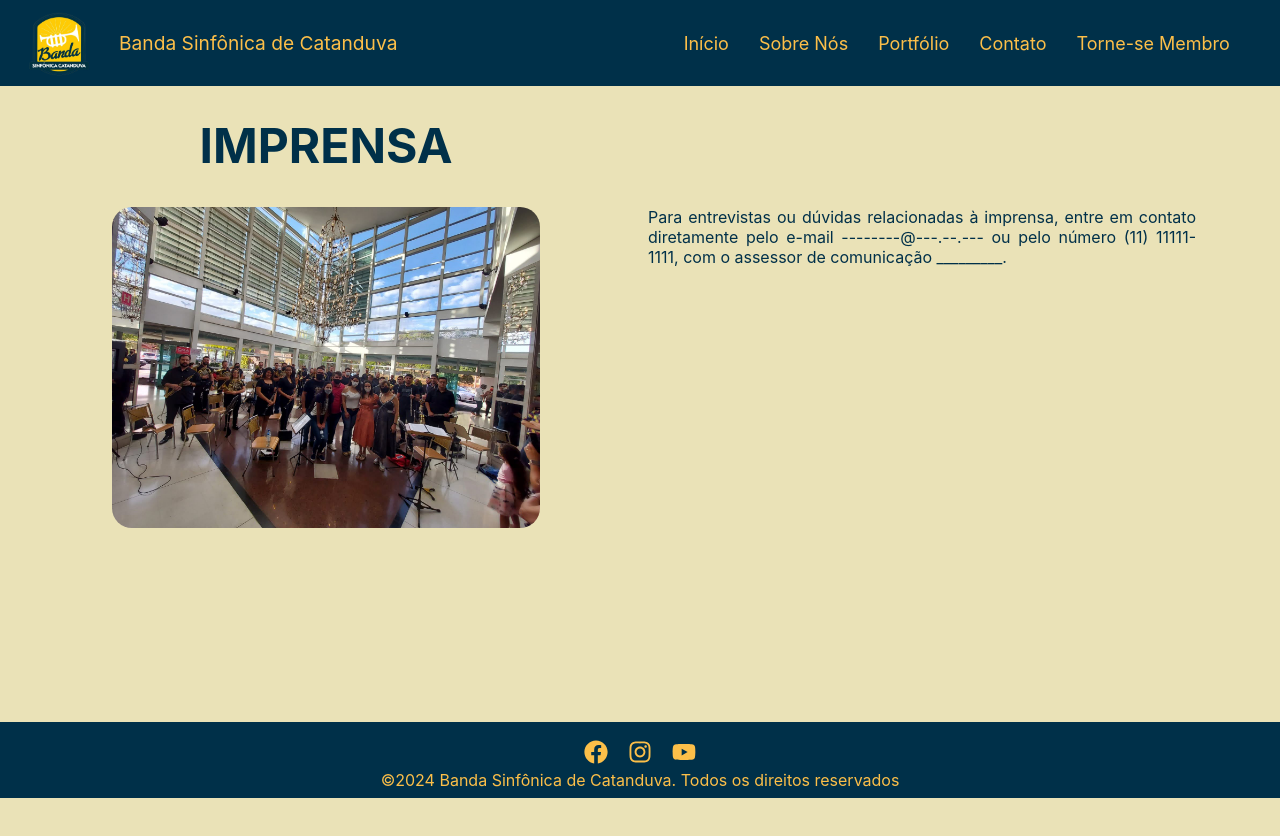
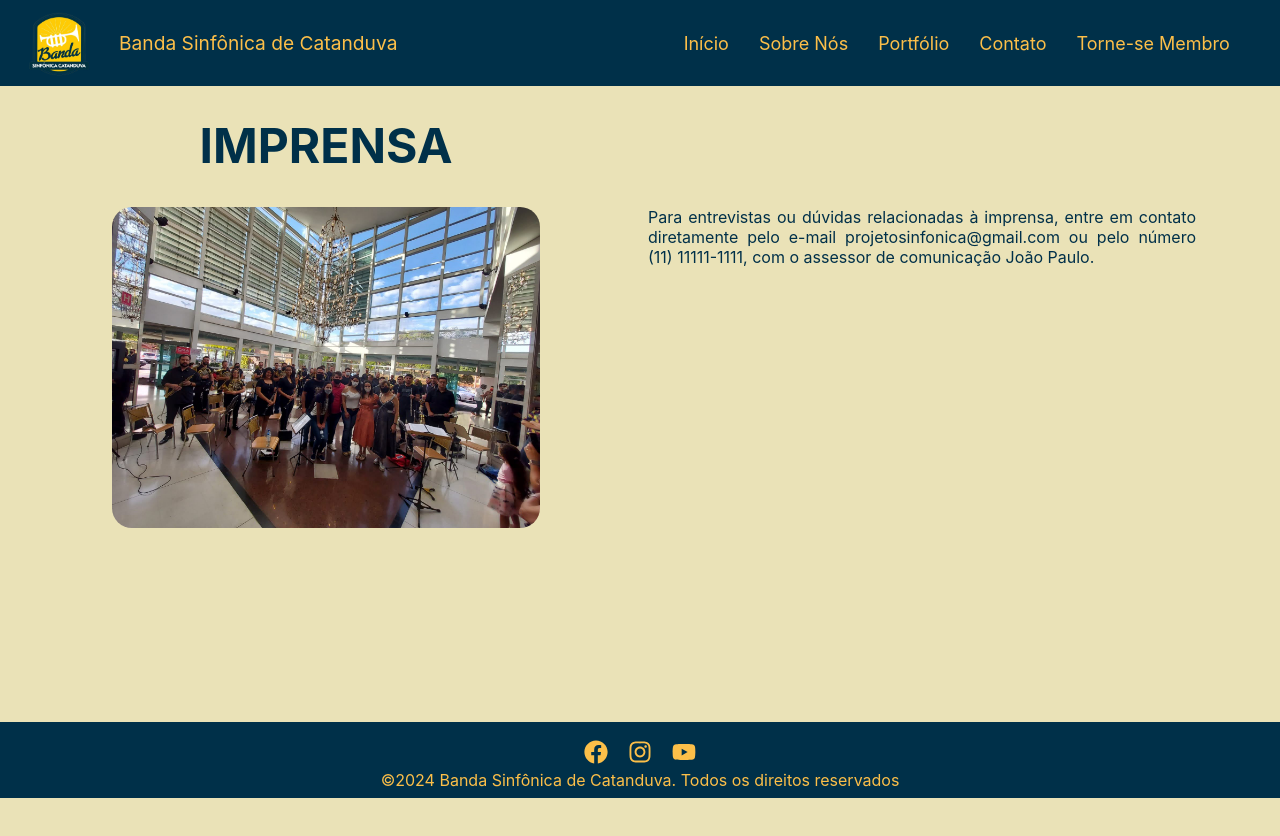
Before and after one commit to Rosi-SB/banda.sinfonica.catanduva, a React (Create React App) app: page /contact in a window 1280 px wide. Shown: the top 836 px of the page. Built offline with nearby package versions, Linux system fonts and the light colour scheme; the HTML template or start-up script is replaced by a standard one.

Commit message:
Update Contact.jsx

```diff
--- a/src/pages/Contact/Contact.jsx
+++ b/src/pages/Contact/Contact.jsx
@@ -15,8 +15,8 @@ function Contact(){
                     <Title>IMPRENSA</Title>
                     <div>
                         <img src="../images/Photos/IMG-2021-18.jpg" alt="foto da banda"/>
-                        <p>Para entrevistas ou dúvidas relacionadas à imprensa, entre em contato diretamente pelo e-mail --------@---.--.--- ou pelo número
-                            (11) 11111-1111, com o assessor de comunicação _________.</p>
+                        <p>Para entrevistas ou dúvidas relacionadas à imprensa, entre em contato diretamente pelo e-mail projetosinfonica@gmail.com ou pelo número
+                            (11) 11111-1111, com o assessor de comunicação João Paulo.</p>
                     </div>
                 </section>
             </Container>
```
